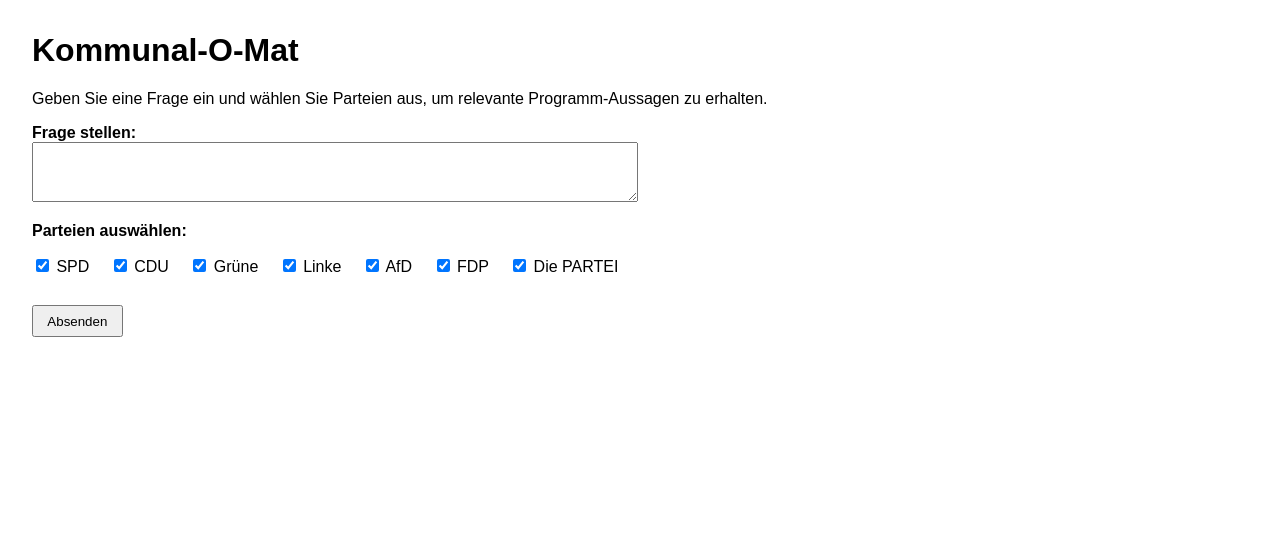
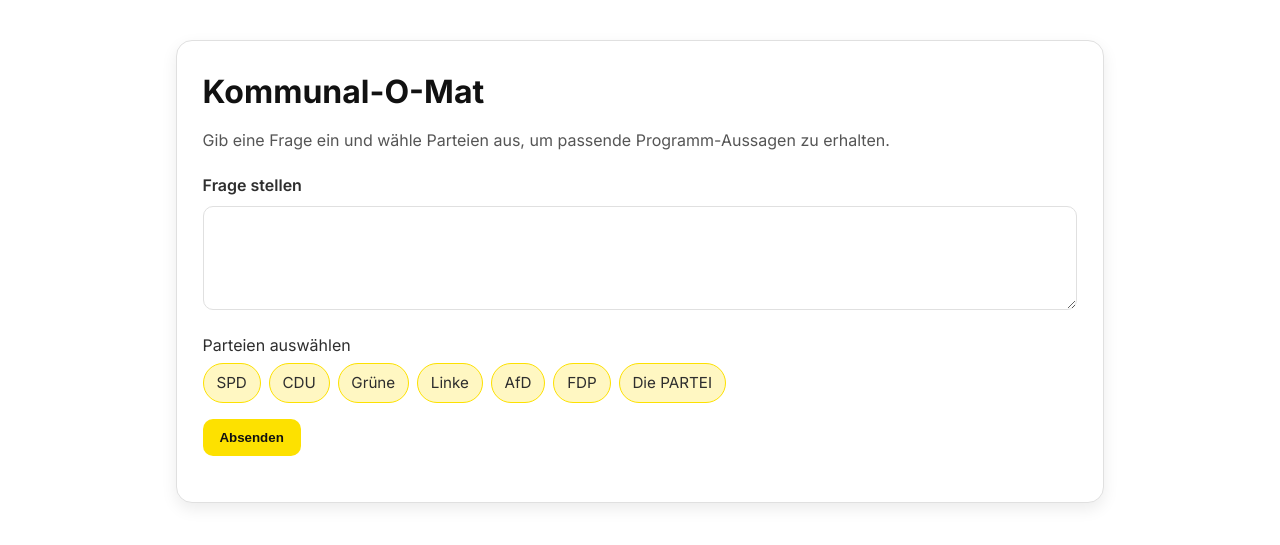
Before and after one commit to MatthiasReccius/kommunal-o-mat, a FastAPI app: page / in a window 1280 px wide. Shown: the top 545 px of the page. Run offline with FastAPI, Linux system fonts and the light colour scheme; parts of the project's set-up code (start-up, migrations or seed data) failed here and were passed over.

Commit message:
Modernisiertes UI. Unterschlängeln der User-Eingabe blockiert

```diff
--- a/serve/templates/index.html
+++ b/serve/templates/index.html
@@ -3,61 +3,210 @@
 <head>
   <meta charset="UTF-8" />
   <title>Kommunal-O-Mat</title>
-  <!-- Einfaches Inline-CSS für eine bessere Lesbarkeit -->
+
+  <!-- Fonts -->
+  <link rel="preconnect" href="https://fonts.gstatic.com" crossorigin>
+  <link href="https://fonts.googleapis.com/css2?family=Inter:wght@400;500;600;700&family=Source+Serif+4:opsz,wght@8..60,400;8..60,600&display=swap" rel="stylesheet">
+
+  <meta name="viewport" content="width=device-width, initial-scale=1" />
   <style>
-    body { font-family: sans-serif; margin: 2rem; }
-    form { margin-bottom: 2rem; }
-    label { margin-right: 1em; }
-    textarea { width: 100%; max-width: 600px; height: 4em; }
-    button { margin-top: 1em; padding: 0.5em 1em; }
-    h2 { margin-top: 1.5em; }
-    details { margin: 0.5em 0 1.5em 0; }
-    summary { cursor: pointer; font-weight: bold; }
-    blockquote { margin: 0.5em 0 0.5em 1em; padding-left: 0.8em; border-left: 4px solid #ccc; }
+    /* ===== Palette ===== */
+    :root {
+      --bg: #ffffff;
+      --card: #ffffff;
+      --text: #2e2e2e;
+      --muted: #555555;
+      --primary: #fde100;
+      --primary-text: #111111;
+      --border: #e0e0e0;
+      --quote-bar: #242424;
+      --chip-bg: #f9f9f9;
+      --chip-border: #d4d4d4;
+      --chip-checked-bg: #fff7c2;
+      --chip-checked-border: #fde100;
+      --shadow: 0 6px 16px rgba(17, 17, 17, 0.08);
+    }
+
+    * { box-sizing: border-box; }
+    body {
+      margin: 0;
+      font-family: "Inter", system-ui, sans-serif;
+      background: var(--bg);
+      color: var(--text);
+      line-height: 1.55;
+    }
+
+    .container {
+      max-width: 960px;
+      margin: 2.5rem auto;
+      padding: 0 1rem;
+    }
+    .card {
+      background: var(--card);
+      border: 1px solid var(--border);
+      border-radius: 16px;
+      box-shadow: var(--shadow);
+      padding: 1.6rem;
+    }
+
+    h1 {
+      font-weight: 700;
+      margin: 0 0 0.75rem 0;
+      color: #111111;
+    }
+    .lead { margin: 0 0 1.25rem 0; color: var(--muted); }
+
+    /* Form */
+    form { margin: 0 0 1.25rem 0; }
+    .field { margin-bottom: 1rem; }
+    label.inline { display: inline-block; margin-bottom: .5rem; font-weight: 600; }
+
+    textarea {
+      width: 100%;
+      min-height: 6.5em;
+      resize: vertical;
+      border-radius: 10px;
+      border: 1px solid var(--border);
+      padding: .9rem 1rem;
+      font-family: inherit;
+      font-size: 1rem;
+      color: inherit;
+      background: #fff;
+      outline: none;
+      transition: border-color .15s ease, box-shadow .15s ease;
+    }
+    textarea:focus {
+      border-color: var(--primary);
+      box-shadow: 0 0 0 4px rgba(253, 225, 0, 0.4);
+    }
+
+    /* Remove UA invalid underline */
+    textarea:invalid, input:invalid { box-shadow: none !important; outline: none !important; }
+
+    /* Chips */
+    .chips { display: flex; flex-wrap: wrap; gap: .5rem; }
+    .chip {
+      display: inline-flex;
+      align-items: center;
+      gap: .55rem;
+      padding: .45rem .8rem;
+      border-radius: 999px;
+      border: 1px solid var(--chip-border);
+      background: var(--chip-bg);
+      cursor: pointer;
+      font-size: .95rem;
+      transition: border-color .15s ease, background .15s ease;
+    }
+    .chip input[type="checkbox"] { display: none; }
+    .chip:has(input[type="checkbox"]:checked) {
+      background: var(--chip-checked-bg);
+      border-color: var(--chip-checked-border);
+    }
+
+    /* Button */
+    .btn {
+      display: inline-flex;
+      align-items: center;
+      padding: .7rem 1.05rem;
+      border-radius: 10px;
+      border: none;
+      background: var(--primary);
+      color: var(--primary-text);
+      font-weight: 600;
+      cursor: pointer;
+      transition: transform .06s ease, filter .15s ease;
+    }
+    .btn:hover { transform: translateY(-1px); filter: brightness(1.05); }
+    .btn:active { transform: translateY(0); }
+
+    /* Results */
+    .party-block { margin-top: 1.25rem; }
+    .party-title {
+      margin: .25rem 0 .75rem 0;
+      font-size: 1.2rem;
+      font-weight: 700;
+      color: #111111;
+    }
+    .summary-html { margin-bottom: .4rem; }
+
+    details {
+      border: 1px solid var(--border);
+      border-radius: 10px;
+      padding: .5rem .9rem;
+      background: #fafafa;
+    }
+    summary {
+      cursor: pointer;
+      font-weight: 600;
+      list-style: none;
+    }
+    summary::-webkit-details-marker { display: none; }
+    summary::after {
+      content: "▾";
+      float: right;
+      transition: transform .2s ease;
+    }
+    details[open] summary::after { transform: rotate(180deg); }
+
+    blockquote {
+      margin: .65rem 0 .9rem 0;
+      padding: .2rem 0 .2rem 1rem;
+      border-left: 4px solid var(--quote-bar);
+      font-family: "Source Serif 4", serif;
+      font-size: 1.05rem;
+      line-height: 1.6;
+      color: #242424;
+    }
+    .muted { color: var(--muted); }
   </style>
 </head>
 <body>
+  <div class="container">
+    <div class="card">
       <h1>Kommunal-O-Mat</h1>
-  <p>Geben Sie eine Frage ein und wählen Sie Parteien aus, um relevante Programm-Aussagen zu erhalten.</p>
-  <!-- Formular für Frageingabe und Parteienauswahl -->
-  <form method="post" action="/">
-    <p>
-      <label for="question"><strong>Frage stellen:</strong></label><br />
-      <textarea id="question" name="question" required>{{ question }}</textarea>
-    </p>
-    <p><strong>Parteien auswählen:</strong></p>
-    <p>
+      <p class="lead">Gib eine Frage ein und wähle Parteien aus, um passende Programm-Aussagen zu erhalten.</p>
+
+      <form method="post" action="/" novalidate>
+        <div class="field">
+          <label class="inline" for="question">Frage stellen</label>
+          <textarea id="question" name="question" required spellcheck="false" autocomplete="off" autocapitalize="off">{{ question }}</textarea>
+        </div>
+
+        <div class="field">
+          <div class="inline" style="margin-bottom:.35rem;">Parteien auswählen</div>
+          <div class="chips">
             {% for party in parties %}
-        <label>
-          <input type="checkbox" name="parties" value="{{ party }}"
-                 {% if party in selected_parties %}checked{% endif %}>
-          {{ party }}
+              <label class="chip">
+                <input type="checkbox" name="parties" value="{{ party }}" {% if party in selected_parties %}checked{% endif %}>
+                <span>{{ party }}</span>
               </label>
             {% endfor %}
-    </p>
-    <button type="submit">Absenden</button>
+          </div>
+        </div>
+
+        <button class="btn" type="submit">Absenden</button>
       </form>
 
       {% if answers %}
-    <!-- Ergebnisse pro Partei ausgeben -->
         {% for ans in answers %}
-      <h2>{{ ans.party }}</h2>
+          <section class="party-block">
+            <div class="party-title">{{ ans.party }}</div>
             {% if ans.status != "ok" %}
-        <!-- Hinweis, falls keine relevanten Passagen gefunden wurden -->
-        <p><em>{{ ans.message }}</em></p>
+              <p class="muted"><em>{{ ans.message }}</em></p>
             {% else %}
-        <!-- Kurzfazit/Zusammenfassung der gefundenen Passagen -->
-        <div>{{ ans.summary | safe }}</div>
-        <!-- Ausklappbare Details mit den Original-Zitaten aus dem Programm -->
+              <div class="summary-html">{{ ans.summary | safe }}</div>
               <details>
-          <summary>'Der Kontext': Wörtliche Auszüge aus dem Parteiprogramm</summary>
+                <summary>„Der Kontext“: Wörtliche Auszüge aus dem Parteiprogramm</summary>
                 {% for q in ans.quotes %}
-            <p><em>Aus dem Kapitel "{{ q.section }}"</em>:</p>
+                  <p class="muted"><em>Aus dem Kapitel „{{ q.section }}“</em>:</p>
                   <blockquote>{{ q.quote }}</blockquote>
                 {% endfor %}
               </details>
             {% endif %}
+          </section>
         {% endfor %}
       {% endif %}
+    </div>
+  </div>
 </body>
 </html>
```
Lines whose indentation alone changed are shown as unchanged.
